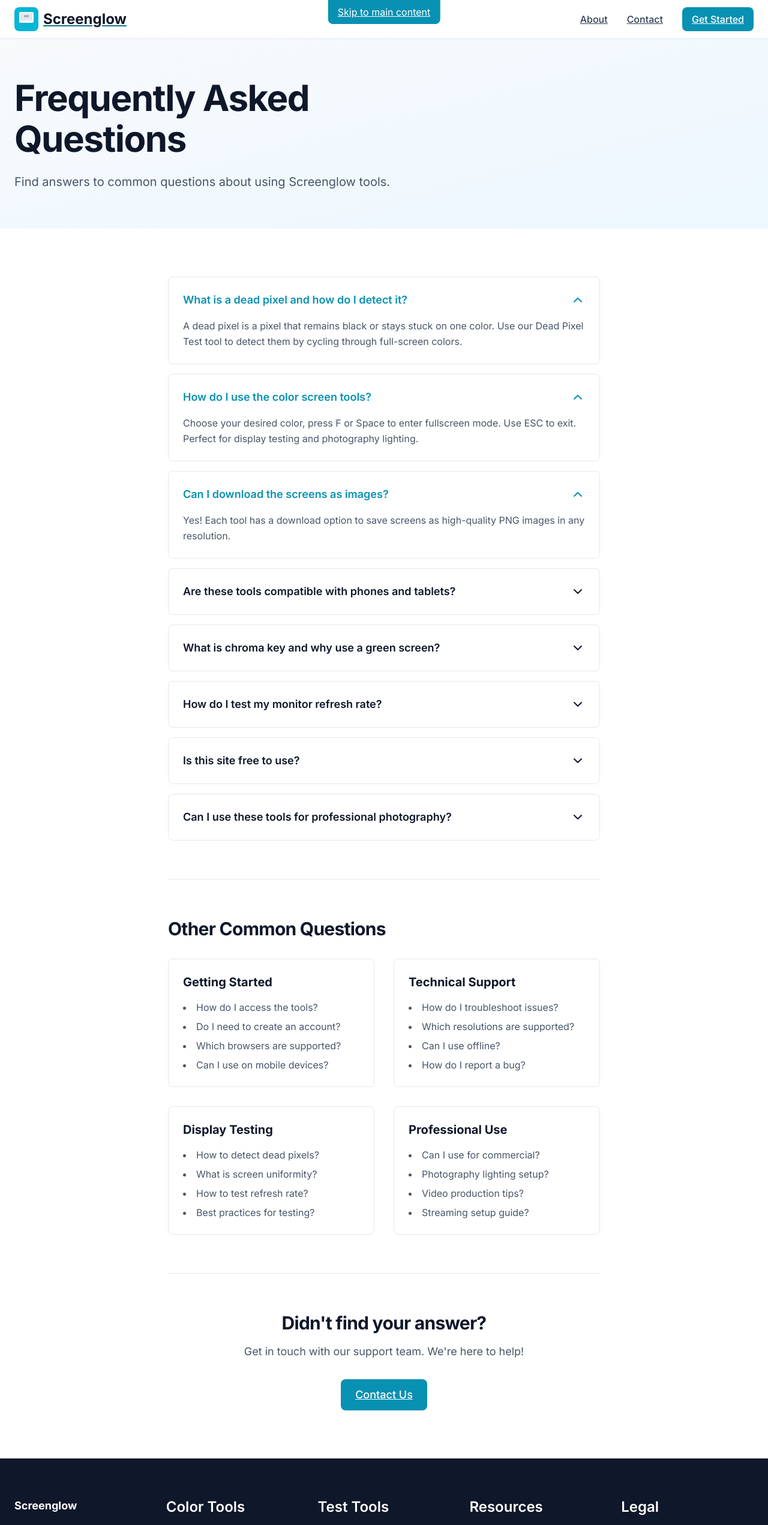
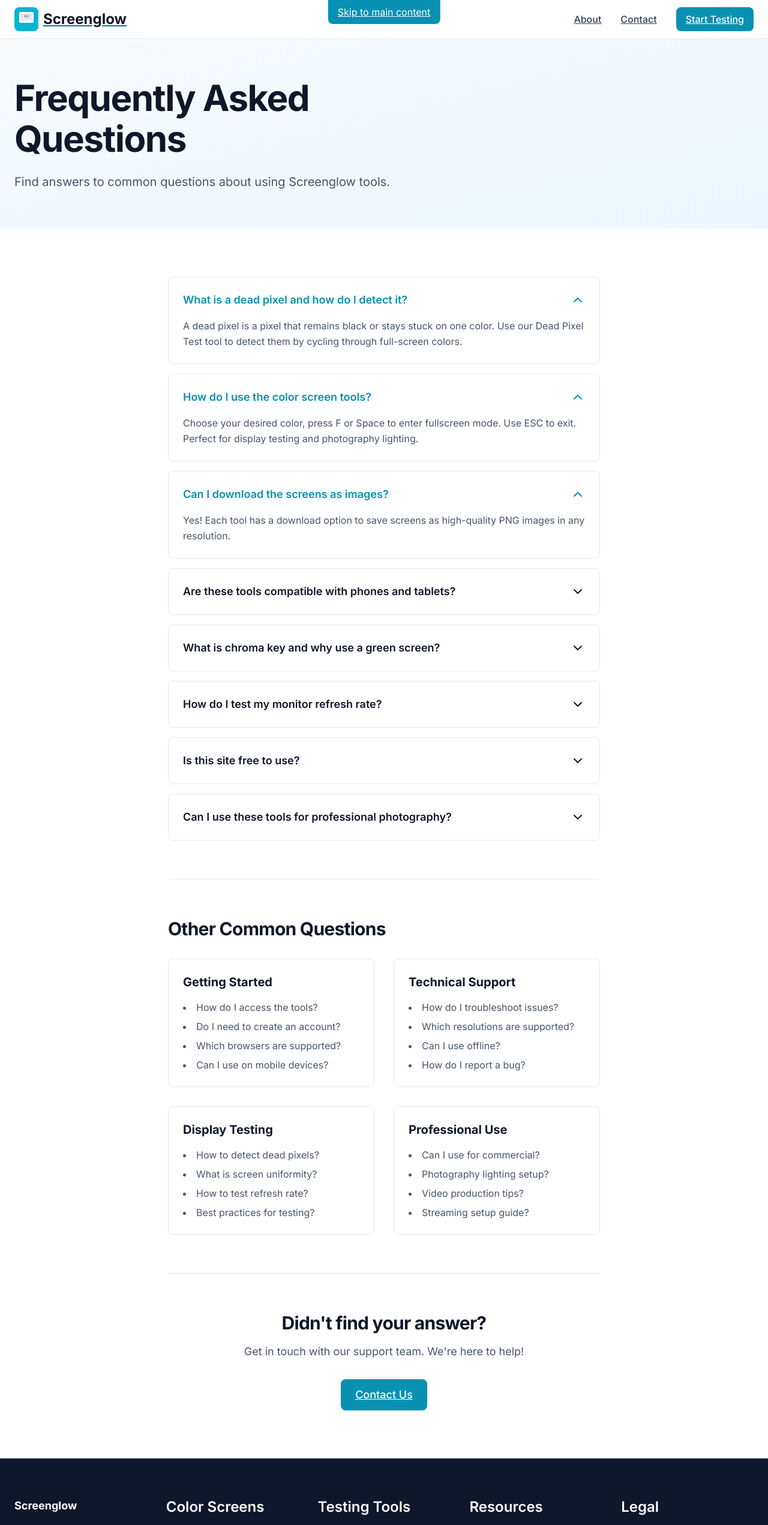
Before and after one commit to sjottens/Whitescreen, a Next.js app: page /faq in a window 1280 px wide. Shown: the top 2542 px of the page at 60% size. Built offline with nearby package versions, Linux system fonts and the light colour scheme; no server answers; a web font is replaced by a local one.

Commit message:
Update shared components (header, footer, navigation) with full translation support

```diff
--- a/app/[locale]/layout.tsx
+++ b/app/[locale]/layout.tsx
@@ -145,11 +145,11 @@
 
       <body className={inter.variable}>
         <div className="flex flex-col min-h-screen bg-white">
-          <Header />
+          <Header locale={locale} />
           <main className="flex-1 w-full">
             {children}
           </main>
-          <Footer />
+          <Footer locale={locale} />
         </div>
       </body>
     </html>
--- a/app/layout.tsx
+++ b/app/layout.tsx
@@ -143,7 +143,7 @@
         </a>
 
         {/* Header */}
-        <Header />
+        <Header locale="en" />
 
         {/* Main content */}
         <main id="main-content" className="min-h-screen">
@@ -151,7 +151,7 @@
         </main>
 
         {/* Footer */}
-        <Footer />
+        <Footer locale="en" />
 
         {/* Web Vitals monitoring (development only) */}
         {process.env.NODE_ENV === 'development' && (
--- a/components/layout/footer.tsx
+++ b/components/layout/footer.tsx
@@ -1,9 +1,17 @@
-// components/layout/footer.tsx - SEO-optimized footer with comprehensive internal linking
+// components/layout/footer.tsx - SEO-optimized footer with comprehensive internal linking and multilingual support
 
 import Link from 'next/link';
 import { SITE_NAME, SITE_URL, COLOR_TOOLS, TEST_TOOLS } from '@/lib/constants';
+import { getLocalizedPath } from '@/lib/link-utils';
+import { t } from '@/lib/translations';
+import type { Locale } from '@/lib/i18n';
 
-export default function Footer() {
+interface FooterProps {
+  locale: Locale;
+}
+
+export default function Footer({ locale }: FooterProps) {
+  const translate = t(locale);
   const currentYear = new Date().getFullYear();
 
   return (
@@ -22,11 +30,11 @@
 
           {/* Color Tools Section */}
           <div>
-            <h4 className="text-white font-semibold mb-4">Color Tools</h4>
+            <h4 className="text-white font-semibold mb-4">{translate('color_screens')}</h4>
             <ul className="space-y-2">
               {COLOR_TOOLS.slice(0, 5).map((tool) => (
                 <li key={tool.id}>
-                  <Link href={tool.path} className="text-slate-400 hover:text-cyan-400 transition-colors text-sm">
+                  <Link href={getLocalizedPath(locale, tool.path)} className="text-slate-400 hover:text-cyan-400 transition-colors text-sm">
                     {tool.name}
                   </Link>
                 </li>
@@ -36,11 +44,11 @@
 
           {/* Test Tools Section */}
           <div>
-            <h4 className="text-white font-semibold mb-4">Test Tools</h4>
+            <h4 className="text-white font-semibold mb-4">{translate('testing_tools')}</h4>
             <ul className="space-y-2">
               {TEST_TOOLS.slice(0, 5).map((tool) => (
                 <li key={tool.id}>
-                  <Link href={tool.path} className="text-slate-400 hover:text-cyan-400 transition-colors text-sm">
+                  <Link href={getLocalizedPath(locale, tool.path)} className="text-slate-400 hover:text-cyan-400 transition-colors text-sm">
                     {tool.name}
                   </Link>
                 </li>
@@ -53,13 +61,13 @@
             <h4 className="text-white font-semibold mb-4">Resources</h4>
             <ul className="space-y-2">
               <li>
-                <Link href="/faq" className="text-slate-400 hover:text-cyan-400 transition-colors text-sm">
-                  FAQ
+                <Link href={getLocalizedPath(locale, '/faq')} className="text-slate-400 hover:text-cyan-400 transition-colors text-sm">
+                  {translate('faq')}
                 </Link>
               </li>
               <li>
-                <Link href="/about" className="text-slate-400 hover:text-cyan-400 transition-colors text-sm">
-                  About
+                <Link href={getLocalizedPath(locale, '/about')} className="text-slate-400 hover:text-cyan-400 transition-colors text-sm">
+                  {translate('about')}
                 </Link>
               </li>
             </ul>
@@ -70,13 +78,13 @@
             <h4 className="text-white font-semibold mb-4">Legal</h4>
             <ul className="space-y-2">
               <li>
-                <Link href="/privacy" className="text-slate-400 hover:text-cyan-400 transition-colors text-sm">
-                  Privacy Policy
+                <Link href={getLocalizedPath(locale, '/privacy')} className="text-slate-400 hover:text-cyan-400 transition-colors text-sm">
+                  {translate('privacy')}
                 </Link>
               </li>
               <li>
-                <Link href="/contact" className="text-slate-400 hover:text-cyan-400 transition-colors text-sm">
-                  Contact
+                <Link href={getLocalizedPath(locale, '/contact')} className="text-slate-400 hover:text-cyan-400 transition-colors text-sm">
+                  {translate('contact')}
                 </Link>
               </li>
             </ul>
--- a/components/layout/header.tsx
+++ b/components/layout/header.tsx
@@ -4,8 +4,13 @@
 import { SITE_NAME } from '@/lib/constants';
 import Navigation from './navigation';
 import Logo from '@/components/ui/logo';
+import type { Locale } from '@/lib/i18n';
 
-export default function Header() {
+interface HeaderProps {
+  locale: Locale;
+}
+
+export default function Header({ locale }: HeaderProps) {
   return (
     <header className="sticky top-0 z-40 w-full bg-white border-b border-slate-200 backdrop-blur-sm bg-opacity-95">
       <div className="container py-4 md:py-3">
@@ -17,7 +22,7 @@
           </Link>
 
           {/* Navigation */}
-          <Navigation />
+          <Navigation locale={locale} />
         </div>
       </div>
     </header>
--- a/components/layout/navigation.tsx
+++ b/components/layout/navigation.tsx
@@ -1,31 +1,37 @@
-// components/layout/navigation.tsx - Main navigation with SEO-friendly links
+// components/layout/navigation.tsx - Main navigation with SEO-friendly links and multilingual support
 
 'use client';
 
 import Link from 'next/link';
 import { useState } from 'react';
 import { Menu, X } from 'lucide-react';
+import { getLocalizedPath } from '@/lib/link-utils';
+import { t } from '@/lib/translations';
+import type { Locale } from '@/lib/i18n';
 
+interface NavigationProps {
+  locale: Locale;
+}
 
-
-export default function Navigation() {
+export default function Navigation({ locale }: NavigationProps) {
   const [isOpen, setIsOpen] = useState(false);
+  const translate = t(locale);
 
   return (
     <>
       {/* Desktop Navigation */}
       <nav className="hidden md:flex items-center gap-8">
         {/* Links */}
-        <Link href="/about" className="text-slate-700 hover:text-black font-medium focus-ring">
-          About
+        <Link href={getLocalizedPath(locale, '/about')} className="text-slate-700 hover:text-black font-medium focus-ring">
+          {translate('about')}
         </Link>
-        <Link href="/contact" className="text-slate-700 hover:text-black font-medium focus-ring">
-          Contact
+        <Link href={getLocalizedPath(locale, '/contact')} className="text-slate-700 hover:text-black font-medium focus-ring">
+          {translate('contact')}
         </Link>
 
         {/* CTA Button */}
-        <Link href="/white-screen" className="btn btn-primary">
-          Get Started
+        <Link href={getLocalizedPath(locale, '/white-screen')} className="btn btn-primary">
+          {translate('btn_start_testing')}
         </Link>
       </nav>
 
@@ -44,27 +50,27 @@
           <nav className="container py-4 space-y-2">
             {/* Links */}
             <Link
-              href="/about"
+              href={getLocalizedPath(locale, '/about')}
               className="block px-4 py-2 text-slate-700 hover:bg-slate-50 hover:text-black rounded-lg focus-ring"
               onClick={() => setIsOpen(false)}
             >
-              About
+              {translate('about')}
             </Link>
             <Link
-              href="/contact"
+              href={getLocalizedPath(locale, '/contact')}
               className="block px-4 py-2 text-slate-700 hover:bg-slate-50 hover:text-black rounded-lg focus-ring"
               onClick={() => setIsOpen(false)}
             >
-              Contact
+              {translate('contact')}
             </Link>
 
             {/* CTA Button */}
             <Link
-              href="/white-screen"
+              href={getLocalizedPath(locale, '/white-screen')}
               className="block btn btn-primary w-full mt-4"
               onClick={() => setIsOpen(false)}
             >
-              Get Started
+              {translate('btn_start_testing')}
             </Link>
           </nav>
         </div>
```
